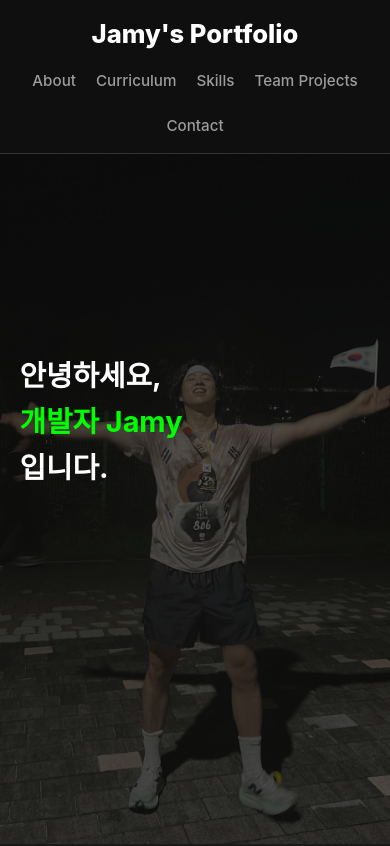
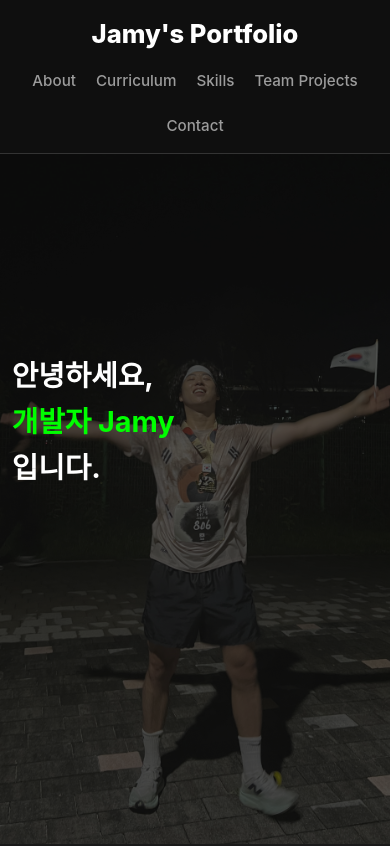
Before and after one commit to jamykim/jamy-portfolio, a React (Vite) app: page / in a window 390 px wide. Shown: the top 846 px of the page. Built offline with nearby package versions, Linux system fonts and the light colour scheme; a web font is replaced by a local one.

Commit message:
hero재수정

```diff
--- a/src/components/Projects.jsx
+++ b/src/components/Projects.jsx
@@ -34,7 +34,7 @@ function Projects() {
             </li>
             <li>
               선정된 최적화 모델을 바탕으로 네트워크 지연 없이 실시간 동작하는{" "}
-              <strong>온디바이스(On-device)</strong> 기반의 앱
+              <strong>온디바이스(On-device) AI </strong> 기반의 앱
               프론트엔드(Flutter) UI/UX 구현
             </li>
           </ul>
--- a/src/css/Hero.css
+++ b/src/css/Hero.css
@@ -77,9 +77,12 @@
     /* 텍스트를 화면 세로 중앙에 배치 */
     position: absolute;
     top: 50%;
+
     transform: translateY(-50%);
-    padding-left: 5vw;
-    width: 90%;
+    padding-left: 3vw;
+    padding-right: 5vw;
+    width: 100%;
+    box-sizing: border-box;
     z-index: 2;
   }
 
@@ -90,6 +93,7 @@
  }
   .hero-type-text {
     white-space: pre-wrap; /* 화면이 좁으면 자연스럽게 밑으로 내려가도록 허용 */
+    word-break: break-word;
     display: inline; /* 블록 요소가 되지 않고 자연스럽게 이어지도록 변경 */
   }
 }
```
